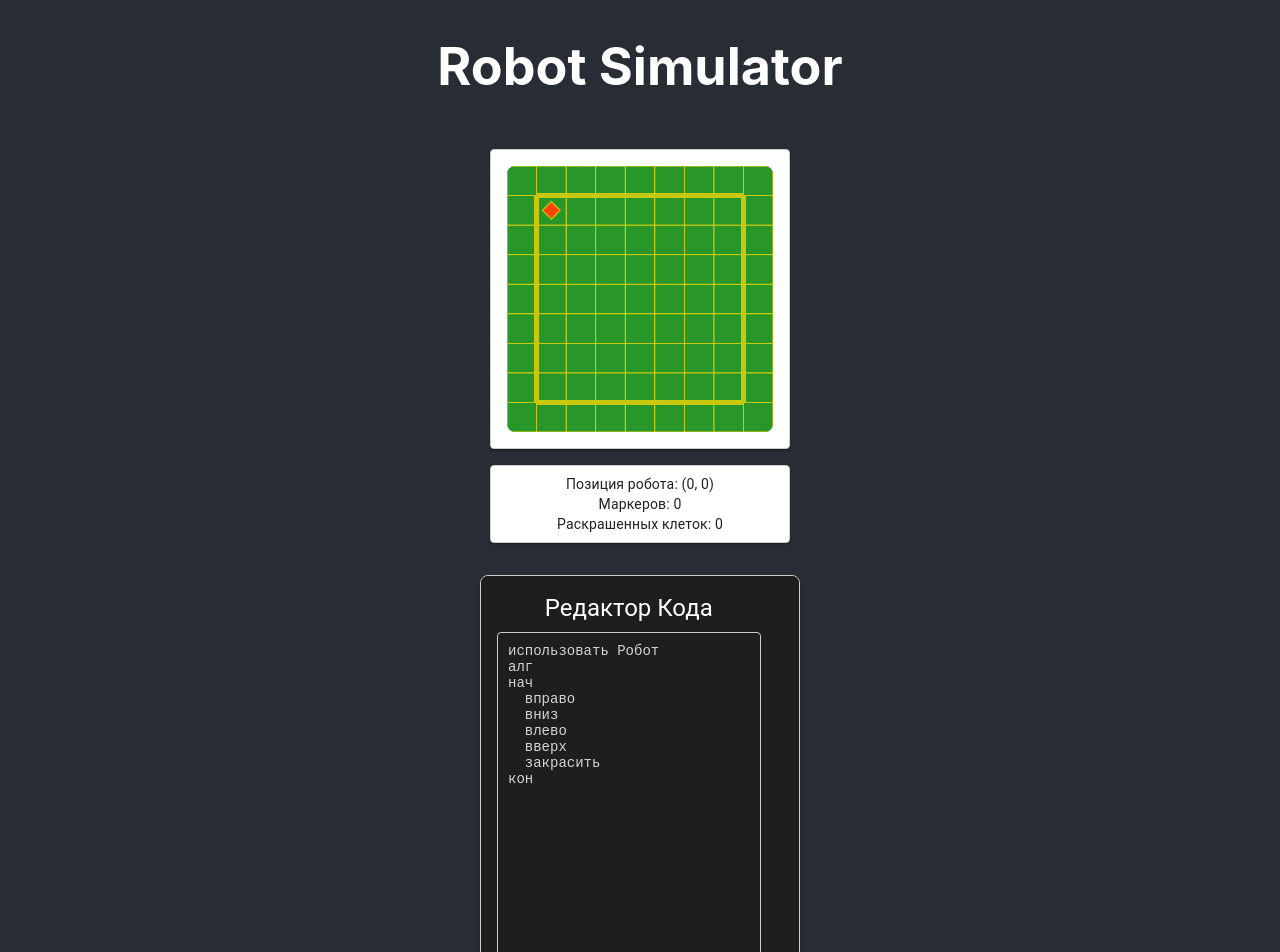
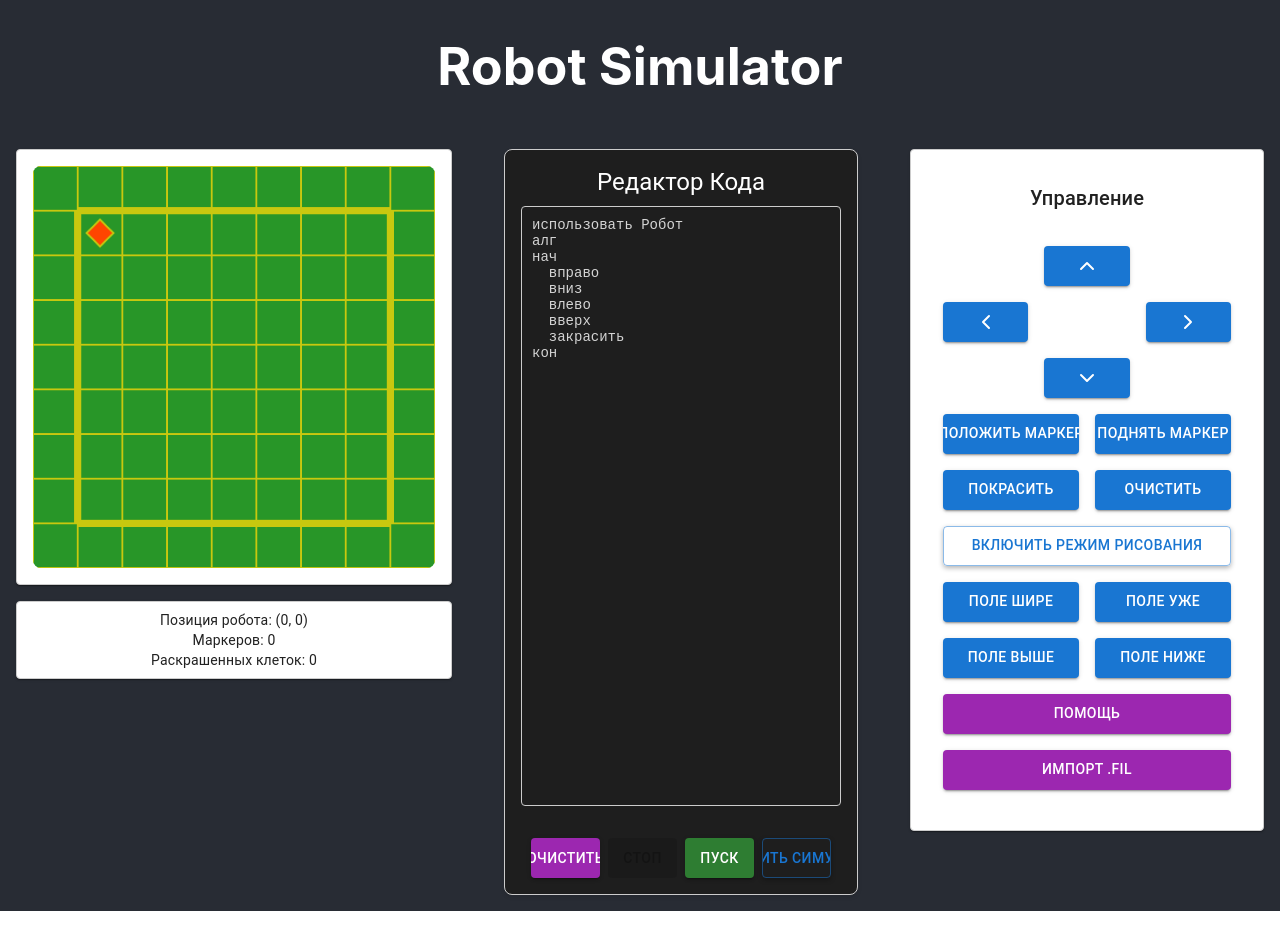
Before and after one commit to Bormotoon/PyRobot, a React (Create React App) app in the folder pyrobot/frontend/: page / in a window 1280 px wide. Shown: the top 952 px of the page. After the commit the page ends 911 px from the top, so only its background shows below. Built offline with nearby package versions, Linux system fonts and the light colour scheme.

Commit message:
Memoisation fix - fixed blocks, optimized CSS

```diff
--- a/pyrobot/frontend/src/RobotSimulator.jsx
+++ b/pyrobot/frontend/src/RobotSimulator.jsx
@@ -134,7 +134,7 @@ const RobotSimulator = memo(() => {
 	}, [state.width, state.height]);
 
 	return (
-		<>
+		<div className="app-container">
 			<CodeEditor
 				code={state.code}
 				setCode={(newCode) => dispatch({type: 'SET_CODE', payload: newCode})}
@@ -182,7 +182,7 @@ const RobotSimulator = memo(() => {
 				statusMessage={state.statusMessage}
 				setStatusMessage={(msg) => dispatch({type: 'SET_STATUS_MESSAGE', payload: msg})}
 			/>
-		</>
+		</div>
 	);
 });
 
--- a/pyrobot/frontend/src/styles.css
+++ b/pyrobot/frontend/src/styles.css
@@ -1,7 +1,4 @@
-/*
-  Общий контейнер, в котором две колонки:
-  слева - панель управления (card), справа - поле (field-area).
-*/
+/* Общий контейнер */
 .container {
     display: flex;
     height: 100vh; /* На всю высоту экрана */
@@ -12,10 +9,8 @@
 .code-editor {
     width: 25%;
     min-width: 300px;
-    margin: 16px 0 16px 0 !important;
-    padding-left: 3%;
-    padding-top: 16px;
-    padding-right: 3% !important; /* Дополнительный отступ справа */
+    margin: 16px 0;
+    padding: 16px 3%; /* Упрощённый padding */
     background: #1e1e1e;
     color: #d4d4d4;
     border-radius: 8px;
@@ -26,265 +21,21 @@
     justify-content: space-between;
 }
 
-/* Стили для редактора кода с react-simple-code-editor */
+/* Редактор кода внутри code-editor */
 .code-editor .react-simple-code-editor {
     flex: 1;
     width: 100%;
     padding: 16px;
-    border: 1px solid #ccc !important; /* Граница как у кнопок */
-    border-radius: 4px; /* Скругление углов */
+    border: 1px solid #ccc;
+    border-radius: 4px;
     min-height: calc(100vh - 200px); /* Фиксированная высота */
-    height: calc(100vh - 220px) !important; /* Учёт места под кнопки */
-    margin: 0 0 16px;
+    margin-bottom: 16px;
     transition: height 0.3s ease;
-    background: #1e1e1e; /* Совпадает с фоном .code-editor */
-    color: #d4d4d4; /* Цвет текста */
-    font-family: 'Fira Code', monospace; /* Рекомендуется для редакторов кода */
+    background: inherit; /* Наследует фон от родителя */
+    color: inherit; /* Наследует цвет текста */
+    font-family: 'Fira Code', monospace;
     font-size: 14px;
     overflow: auto;
-}
-
-/* Подсветка синтаксиса для языка КУМИР с помощью Prism.js */
-.token.keyword {
-    color: #569cd6;
-    font-weight: bold;
-}
-
-.token.comment {
-    color: #6a9955;
-    font-style: italic;
-}
-
-.token.string {
-    color: #ce9178;
-}
-
-.token.number {
-    color: #b5cea8;
-}
-
-.token.operator {
-    color: #d4d4d4;
-}
-
-/* Стили фона и границ при фокусе */
-.code-editor .react-simple-code-editor:focus {
-    outline: none;
-    box-shadow: inset 0 0 0 1px #1976d2;
-}
-
-/* Адаптивность */
-@media (max-width: 1200px) {
-    .container {
-        flex-wrap: wrap;
-    }
-
-    .code-editor {
-        width: 100%;
-        height: 300px;
-    }
-
-    .card {
-        width: 100% !important;
-        min-width: unset;
-    }
-
-    .field-area {
-        order: -1;
-    }
-}
-
-/* Левая панель (Card) с кнопками */
-.card {
-    width: 25%;
-    padding: 16px;
-    border-radius: 8px;
-    border: 1px solid #ccc;
-    box-sizing: border-box;
-    box-shadow: 0 2px 4px rgba(0, 0, 0, 0.1);
-    margin: 16px;
-    height: auto; /* Высота зависит от содержимого */
-    order: 2; /* Поменяли местами с field-area */
-}
-
-/* Делаем отступы идентичными блоку управления */
-.card .MuiCardContent-root {
-    padding: 16px !important;
-}
-
-/* TODO
-    Выровнять сраные кнопки под кодом по центру, ёпт!
- */
-
-/* Обновленный контейнер поля */
-.field-area {
-    flex: 1;
-    min-width: 300px;
-    max-width: 70vh;
-    margin: 16px;
-    order: 1;
-}
-
-/* Для мобильной версии */
-@media (max-width: 768px) {
-    .container {
-        flex-direction: column;
-    }
-
-    .card, .field-area {
-        order: 0; /* Сброс порядка для мобилок */
-    }
-}
-
-/* Карточка, в которой находится Canvas */
-.card-controls {
-    flex: 1; /* Может растягиваться по высоте */
-    padding: 16px;
-    border-radius: 8px;
-    border: 1px solid #ccc;
-    text-align: center;
-    display: flex;
-    flex-direction: column;
-    justify-content: center;
-    align-items: center;
-}
-
-/* Отдельный блок для статуса под Canvas */
-.status-card {
-    padding: 8px;
-    border-radius: 8px;
-    border: 1px solid #ccc;
-    margin-top: 16px;
-    text-align: center;
-}
-
-
-/* Стили для контейнера кнопок */
-.editor-controls {
-    display: flex;
-    justify-content: center; /* Центр по горизонтали */
-    align-items: center; /* Центр по вертикали */
-    gap: 8px;
-    width: 100%;
-    margin-top: 16px;
-    padding: 0 10px; /* Защитные отступы */
-    box-sizing: border-box; /* Учёт padding в ширине */
-}
-
-
-.editor-controls button {
-    flex: 1; /* Занимают всё доступное пространство */
-    max-width: 100px; /* Ограничение максимальной ширины */
-}
-
-.editor-controls .MuiButton-root {
-    margin: 0 !important;
-    flex: 0 0 auto; /* Фиксированный размер без растягивания */
-    min-height: 40px; /* Фиксированная высота */
-    white-space: nowrap; /* Текст в одну строку */
-}
-
-/* Для мобильных устройств */
-@media (max-width: 768px) {
-    .editor-controls {
-        flex-direction: column;
-    }
-
-    .editor-controls .MuiButton-root {
-        width: 100% !important; /* На всю ширину */
-        max-width: 250px; /* Максимум для удобства */
-    }
-}
-
-
-/* Пример: кнопка растягивается на всю ширину и адаптирует размер шрифта */
-button {
-    background-color: #1a202c;
-    color: #fff;
-    width: 100%; /* Растягиваем на 100% контейнера */
-    min-height: 5vh; /* Минимальная высота - 5% высоты экрана */
-    display: flex; /* Чтобы центрировать текст по вертикали и горизонтали */
-    align-items: center;
-    justify-content: center;
-    text-align: center;
-    border: none;
-    box-sizing: border-box;
-    padding: 0.5em 1em; /* Немного внутренних отступов */
-
-    /*
-      clamp(минимум, предпочитаемый, максимум)
-      Например: clamp(0.8rem, 2vw, 1.2rem)
-      - на маленьких экранах (или если текст длинный) шрифт уменьшится до 0.8rem
-      - в обычном масштабе будет примерно 2vw
-      - не вырастет больше 1.2rem при увеличении окна
-    */
-    font-size: clamp(0.8rem, 2vw, 1.2rem);
-    line-height: 1.2;
-
-    /* Если хотите, чтобы текст не переносился на вторую строку: */
-    white-space: nowrap;
-    overflow: hidden;
-    /*
-      Если хотите троеточие в конце, когда текста слишком много:
-      text-overflow: ellipsis;
-      Но тогда часть текста может быть "обрезана".
-    */
-    /* text-overflow: ellipsis; */
-    /* white-space: nowrap; */
-    box-shadow: 0px 2px 5px rgba(0, 0, 0, 0.3); /* Тень для всех кнопок */
-}
-
-/* Кнопка "во всю ширину" */
-button.full-width {
-    width: 100%;
-    height: 5vh;
-    margin-top: 10px;
-    font-size: 2vh;
-}
-
-/* Кнопка с контуром (outlined) - добавим box-shadow */
-button.full-width-outlined {
-    width: 100%;
-    min-height: 5vh;
-    margin-top: 10px;
-    border: 1px solid #ccc;
-    box-shadow: 0px 2px 5px rgba(0, 0, 0, 0.3); /* Добавили тень */
-    /* ... остальные свойства ... */
-}
-
-/* Контейнер поля с фиксированным соотношением сторон */
-.field-container {
-    position: relative;
-    width: 100%;
-    padding-top: 100%; /* Соотношение 1:1 */
-    background: #FFFFFF;
-    border-radius: 8px;
-    overflow: hidden;
-}
-
-/* Внутренняя обертка для канваса */
-.canvas-wrapper {
-    position: absolute;
-    top: 0;
-    left: 0;
-    bottom: 0;
-    right: 0;
-    display: flex;
-    justify-content: center;
-    align-items: center;
-}
-
-/* Новые стили для канваса */
-canvas {
-    max-width: 100%;
-    max-height: 100%;
-    object-fit: contain;
-    background-color: #289628;
-    transition: transform 0.2s;
-}
-
-canvas.edit-mode {
-    background-color: #6496FF;
 }
 
 /* Подсветка синтаксиса для языка КУМИР */
@@ -310,19 +61,177 @@ canvas.edit-mode {
     color: #d4d4d4;
 }
 
-/* Дополнительные стили для редактора кода */
-.code-editor .react-simple-code-editor {
-    /* Стили уже заданы выше */
+/* Адаптивность */
+@media (max-width: 1200px) {
+    .container {
+        flex-wrap: wrap;
+    }
+
+    .code-editor {
+        width: 100%;
+        height: 300px;
+    }
+
+    .card {
+        width: 100%;
+        min-width: unset;
+    }
+
+    .field-area {
+        order: -1;
+    }
 }
 
-/* Стили для подсветки линий */
-.code-editor .prism-code {
-    padding: 10px;
-    font-family: 'Fira Code', monospace;
-    font-size: 14px;
+/* Левая панель (Card) с кнопками */
+.card {
+    width: 25%;
+    padding: 16px;
+    border-radius: 8px;
+    border: 1px solid #ccc;
+    box-shadow: 0 2px 4px rgba(0, 0, 0, 0.1);
+    margin: 16px;
+    height: auto;
+    order: 2;
 }
 
-/* Scrollbar стили для редактора кода */
+/* Контейнер поля */
+.field-area {
+    flex: 1;
+    min-width: 300px;
+    max-width: 70vh;
+    margin: 16px;
+    order: 1;
+}
+
+/* Для мобильных устройств */
+@media (max-width: 768px) {
+    .container {
+        flex-direction: column;
+    }
+
+    .card,
+    .field-area {
+        order: 0;
+        width: 100%;
+    }
+}
+
+/* Карточка управления */
+.card-controls {
+    flex: 1;
+    padding: 16px;
+    border-radius: 8px;
+    border: 1px solid #ccc;
+    text-align: center;
+    display: flex;
+    flex-direction: column;
+    justify-content: center;
+    align-items: center;
+}
+
+/* Блок статуса под Canvas */
+.status-card {
+    padding: 8px;
+    border-radius: 8px;
+    border: 1px solid #ccc;
+    margin-top: 16px;
+    text-align: center;
+}
+
+/* Контейнер кнопок */
+.editor-controls {
+    display: flex;
+    justify-content: center;
+    align-items: center;
+    gap: 8px;
+    width: 100%;
+    margin-top: 16px;
+    padding: 0 10px;
+    box-sizing: border-box;
+}
+
+.editor-controls button {
+    flex: 1;
+    max-width: 100px;
+}
+
+/* Адаптивные кнопки */
+@media (max-width: 768px) {
+    .editor-controls {
+        flex-direction: column;
+    }
+
+    .editor-controls button {
+        width: 100%;
+        max-width: 250px;
+    }
+}
+
+/* Общие стили для кнопок */
+button {
+    background-color: #1a202c;
+    color: #fff;
+    width: 100%;
+    min-height: 5vh;
+    display: flex;
+    align-items: center;
+    justify-content: center;
+    text-align: center;
+    border: none;
+    padding: 0.5em 1em;
+    font-size: clamp(0.8rem, 2vw, 1.2rem);
+    line-height: 1.2;
+    white-space: nowrap;
+    overflow: hidden;
+    box-shadow: 0px 2px 5px rgba(0, 0, 0, 0.3);
+}
+
+/* Полноэкранные кнопки */
+button.full-width {
+    width: 100%;
+    height: 5vh;
+    margin-top: 10px;
+    font-size: 2vh;
+}
+
+button.full-width-outlined {
+    border: 1px solid #ccc;
+}
+
+/* Контейнер поля с фиксированным соотношением сторон */
+.field-container {
+    position: relative;
+    width: 100%;
+    padding-top: 100%;
+    background: #fff;
+    border-radius: 8px;
+    overflow: hidden;
+}
+
+.canvas-wrapper {
+    position: absolute;
+    top: 0;
+    left: 0;
+    bottom: 0;
+    right: 0;
+    display: flex;
+    justify-content: center;
+    align-items: center;
+}
+
+canvas {
+    max-width: 100%;
+    max-height: 100%;
+    object-fit: contain;
+    background-color: #289628;
+    transition: transform 0.2s;
+}
+
+canvas.edit-mode {
+    background-color: #6496ff;
+}
+
+/* Scrollbar стили */
 .code-editor .react-simple-code-editor::-webkit-scrollbar {
     width: 8px;
 }
@@ -336,16 +245,17 @@ canvas.edit-mode {
     border-radius: 4px;
 }
 
-/* Стиль для модального окна "Помощь" */
+/* Модальное окно "Помощь" */
 .MuiDialog-paper {
     background-color: #f5f5f5;
 }
 
-.MuiDialogTitle-root, .MuiDialogContent-root, .MuiDialogActions-root {
+.MuiDialogTitle-root,
+.MuiDialogContent-root,
+.MuiDialogActions-root {
     color: #333;
 }
 
-/* Стиль для кнопок внутри модального окна */
 .MuiButton-containedPrimary {
     background-color: #1976d2;
 }
@@ -354,27 +264,22 @@ canvas.edit-mode {
     background-color: #dc004e;
 }
 
-/* Обновлённые стили для адаптивности редактора кода */
-@media (max-width: 1200px) {
-    .code-editor .react-simple-code-editor {
-        height: 300px !important;
-    }
-}
-
-/* Обновление стилей для кнопок в редакторе */
-.editor-controls {
+/* Основной контейнер приложения */
+.app-container {
     display: flex;
     flex-direction: row;
-    justify-content: space-between;
-    gap: 8px;
+    gap: 20px;
+    align-items: flex-start;
 }
 
 @media (max-width: 768px) {
-    .editor-controls {
+    .app-container {
         flex-direction: column;
     }
 
-    .editor-controls button {
+    .code-editor,
+    .control-panel,
+    .field {
         width: 100%;
     }
 }
```
